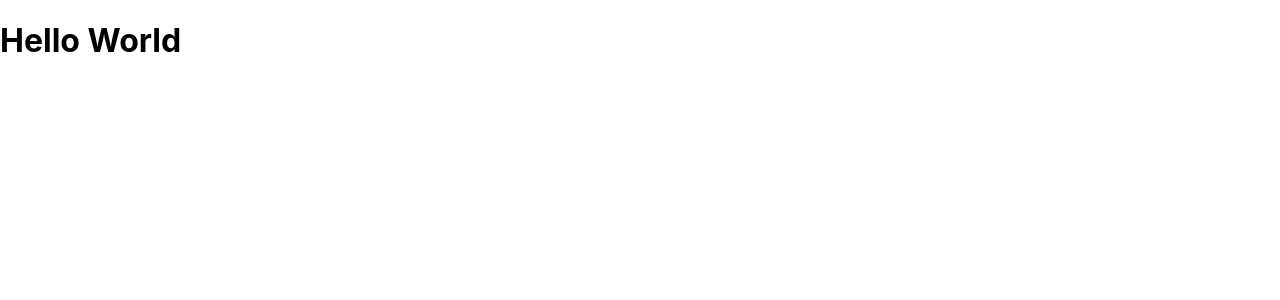
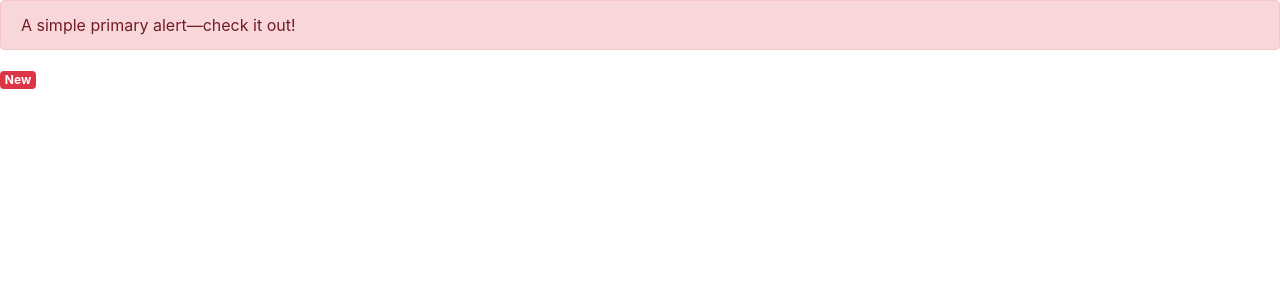
Before and after one commit to bitbrothers/npm-ui-component, a React (Create React App) app: page / in a window 1280 px wide. Shown: the top 300 px of the page. Built offline with nearby package versions, Linux system fonts and the light colour scheme.

Commit message:
Alert and Badge Component

```diff
--- a/public/index.html
+++ b/public/index.html
@@ -10,6 +10,7 @@
       content="Web site created using create-react-app"
     />
     <link rel="apple-touch-icon" href="%PUBLIC_URL%/logo192.png" />
+    <link rel="stylesheet" href="https://stackpath.bootstrapcdn.com/bootstrap/4.3.1/css/bootstrap.min.css" integrity="sha384-ggOyR0iXCbMQv3Xipma34MD+dH/1fQ784/j6cY/iJTQUOhcWr7x9JvoRxT2MZw1T" crossorigin="anonymous">
     <!--
       manifest.json provides metadata used when your web app is installed on a
       user's mobile device or desktop. See https://developers.google.com/web/fundamentals/web-app-manifest/
--- a/src/App.js
+++ b/src/App.js
@@ -1,9 +1,18 @@
 import './App.css';
 import React from 'react';
+import Alert from './components/bootstrap/Alert/Alert';
+import Badge from './components/bootstrap/Badge/Badge';
+import Aux from './hoc/Aux'
+
 
 class App extends React.Component {
   render() {
-    return <h1>Hello World</h1>;
+    return (
+      <Aux>
+        <Alert />
+        <Badge />
+      </Aux>
+    );
   }
 }
 
--- /dev/null
+++ b/src/components/bootstrap/Alert/Alert.js
@@ -0,0 +1,11 @@
+import React from 'react';
+
+function Alert() {
+    return (
+        <div class="alert alert-danger" role="alert">
+        A simple primary alert—check it out!
+        </div>
+    )
+}
+
+export default Alert;
--- /dev/null
+++ b/src/components/bootstrap/Badge/Badge.js
@@ -0,0 +1,7 @@
+import React from 'react'
+
+function Badge() {
+    return <span class="badge badge-danger">New</span>
+}
+
+export default Badge;
--- /dev/null
+++ b/src/hoc/Aux.js
@@ -0,0 +1,7 @@
+import React from 'react'
+
+function Aux(props) {
+    return <div>{props.children}</div>
+}
+
+export default Aux
```
